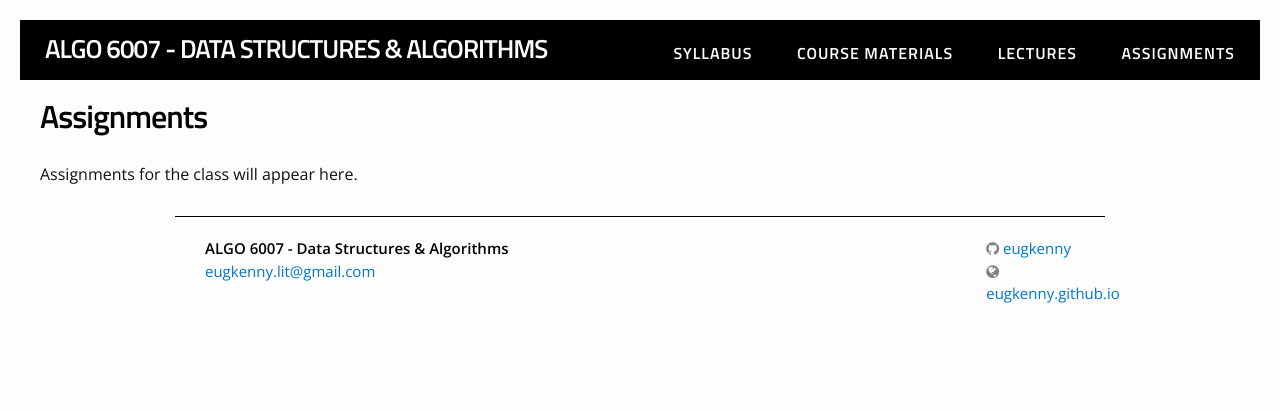
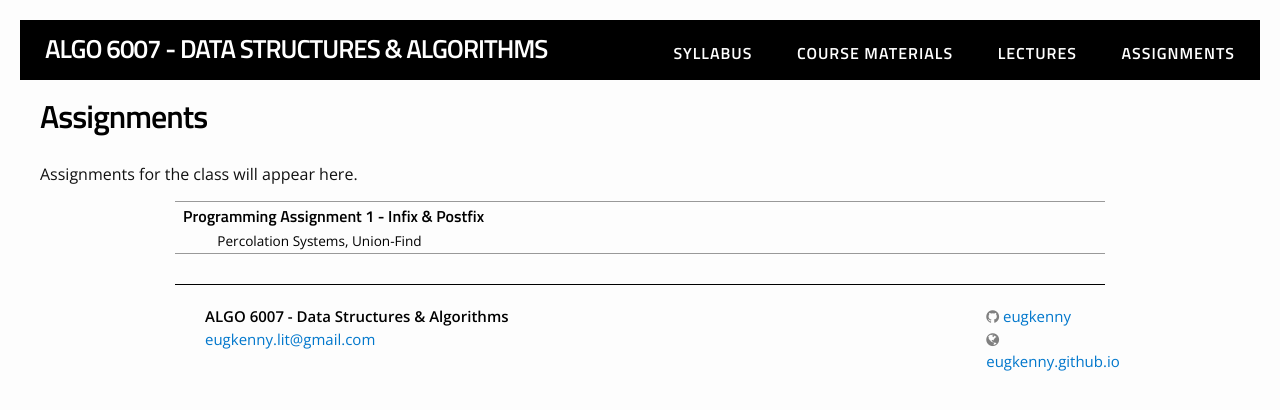
Before and after one commit to eugkenny/ALGO6007, a Jekyll site: the page built from assignments.md, in a window 1280 px wide. Shown: the top 410 px of the page. Built offline with Jekyll 4.4.1, drawn with Linux system fonts in a browser that asks for light colours; nearby versions of some CDN libraries; some web fonts are replaced.

Commit message:
Add files via upload

```diff
--- a/_data/assignments.yml
+++ b/_data/assignments.yml
@@ -1,7 +1,7 @@
-#- title: "Programming Assignment 1 - Percolation"
-#  filename: Programming Assignment 1 - Percolation.pdf
-#  dirname: assignments
-#  tldr: "Percolation Systems, Union-Find"
+- title: "Programming Assignment 1 - Infix & Postfix"
+  filename: Programming Assignment 1 - Infix & Postfix.pdf
+  dirname: assignments
+  tldr: "Percolation Systems, Union-Find"
 
 #- title: "Programming Assignment 1 - Starter Code"
 #  filename: Percolation.zip
```
